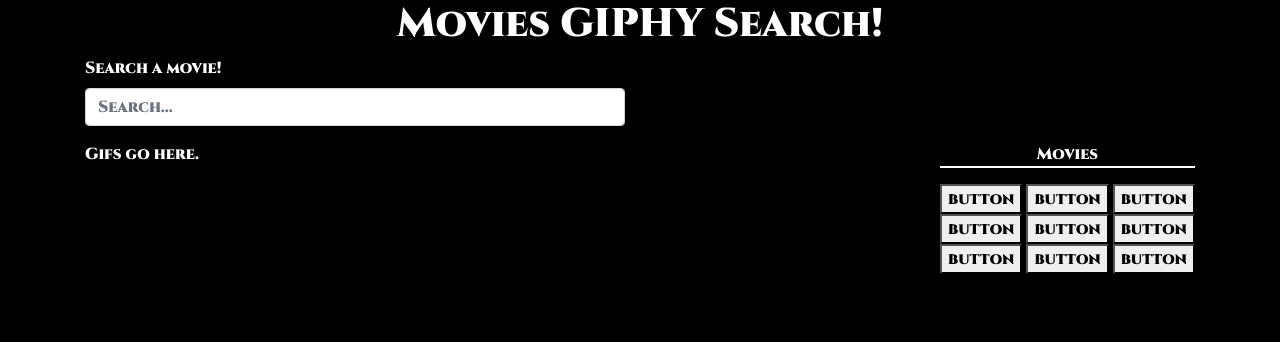
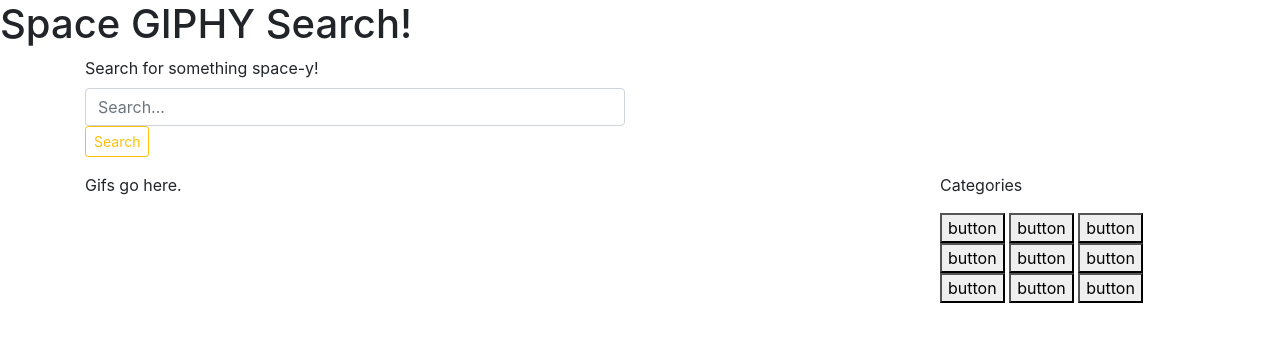
Before and after one commit to tyler-stewart1026/GIPHY-API, a plain HTML site: page index.html in a window 1280 px wide. Drawn offline with nearby package versions, Linux system fonts and the light colour scheme.

Commit message:
made ajax query, did api, did click function, search bar working. i think

```diff
--- a/assets/css/stylesheet.css
+++ b/assets/css/stylesheet.css
@@ -1,5 +1,5 @@
-body {
-    font-family: 'Cinzel', serif;
+/* body {
+    font-family: 'Merriweather', serif;
     color: white;
     background-color: black;
 }
@@ -8,10 +8,10 @@
     text-align: center;
 }
 
-.movButtons {
+.buttons {
     text-align: center;
 }
 
-.movies {
+.cats {
     border-bottom: solid white 2px;
-}
+} */
--- a/assets/javascript/app.js
+++ b/assets/javascript/app.js
@@ -0,0 +1,25 @@
+// global Var's here.
+
+
+
+// create click event to register our search box to search variable
+$('.searchbtn').on("click", function () {
+
+    // create Var to hold search term
+    var search = $('#searchBar').val().trim()
+
+    // use AJAX to get API info from GIPHY
+    var queryURL = "https://api.giphy.com/v1/gifs/search?q=" + search + "&limit=8&rating=g&api_key=zeDT6SboXDp0gp0a6v5WKywQmmGLZuyS"
+
+    $.ajax({
+        url: queryURL,
+        method: "GET"
+    }).then(function (response) {
+        console.log(response);
+        var results = (response.data)
+
+    });
+})
+// dynamically create a div(s) for the gifs to go.
+// append user searches to the dom where the buttons are.
+// create click function to change the state of the gifs, still and animate.
--- a/index.html
+++ b/index.html
@@ -3,7 +3,7 @@
 <head>
     <meta charset="utf-8">
     <meta http-equiv="X-UA-Compatible" content="IE=edge">
-    <title>Movie GIPHY Search</title>
+    <title>Space GIPHY Search</title>
     <meta name="description" content="">
     <meta name="viewport" content="width=device-width, initial-scale=1">
     <!-- bootstrap -->
@@ -12,14 +12,14 @@
     <!-- Stylesheet -->
     <link rel="stylesheet" href="./assets/css/stylesheet.css">
     <!-- Font -->
-    <link href="https://fonts.googleapis.com/css?family=Cinzel:900&display=swap" rel="stylesheet">
+    <link href="https://fonts.googleapis.com/css?family=Merriweather:900&display=swap" rel="stylesheet">
     <!-- Favicon -->
-    <link rel="icon" type="image/png" href="./assets/images/clapper-board.png">
+    <link rel="icon" type="image/png" href="./assets/images/planet.png">
 </head>
 
 <body>
     <header>
-        <h1>Movies GIPHY Search!</h1>
+        <h1>Space GIPHY Search!</h1>
     </header>
     <div class="container">
         <div class="row">
@@ -28,8 +28,9 @@
                     <div class="form-group">
                         <div class="row">
                             <div class="col-md-6">
-                                <label for="searchBar">Search a movie!</label>
+                                <label for="searchBar">Search for something space-y!</label>
                                 <input type="text" class="form-control" id="searchBar" placeholder="Search...">
+                                <button class="searchbtn btn btn-outline-warning btn-rounded btn-sm my-0" type="button">Search</button>
                             </div>
                         </div>
                     </div>
@@ -42,8 +43,8 @@
             <div class="col-md-9 gifArea">
                 Gifs go here.
             </div>
-            <div class="col-md-3 movButtons">
-                <p class="movies">Movies</p>
+            <div class="col-md-3 buttons">
+                <p class="cats">Categories</p>
                 <button type="input">button</button>
                 <button type="input">button</button>
                 <button type="input">button</button>
@@ -58,7 +59,7 @@
     </div>
 
 
-
+    <script src="https://ajax.googleapis.com/ajax/libs/jquery/3.4.1/jquery.min.js"></script>
     <script src="./assets/javascript/app.js" async defer></script>
 </body>
 
```
Also changed, not shown: assets/images/planet.png (added).
